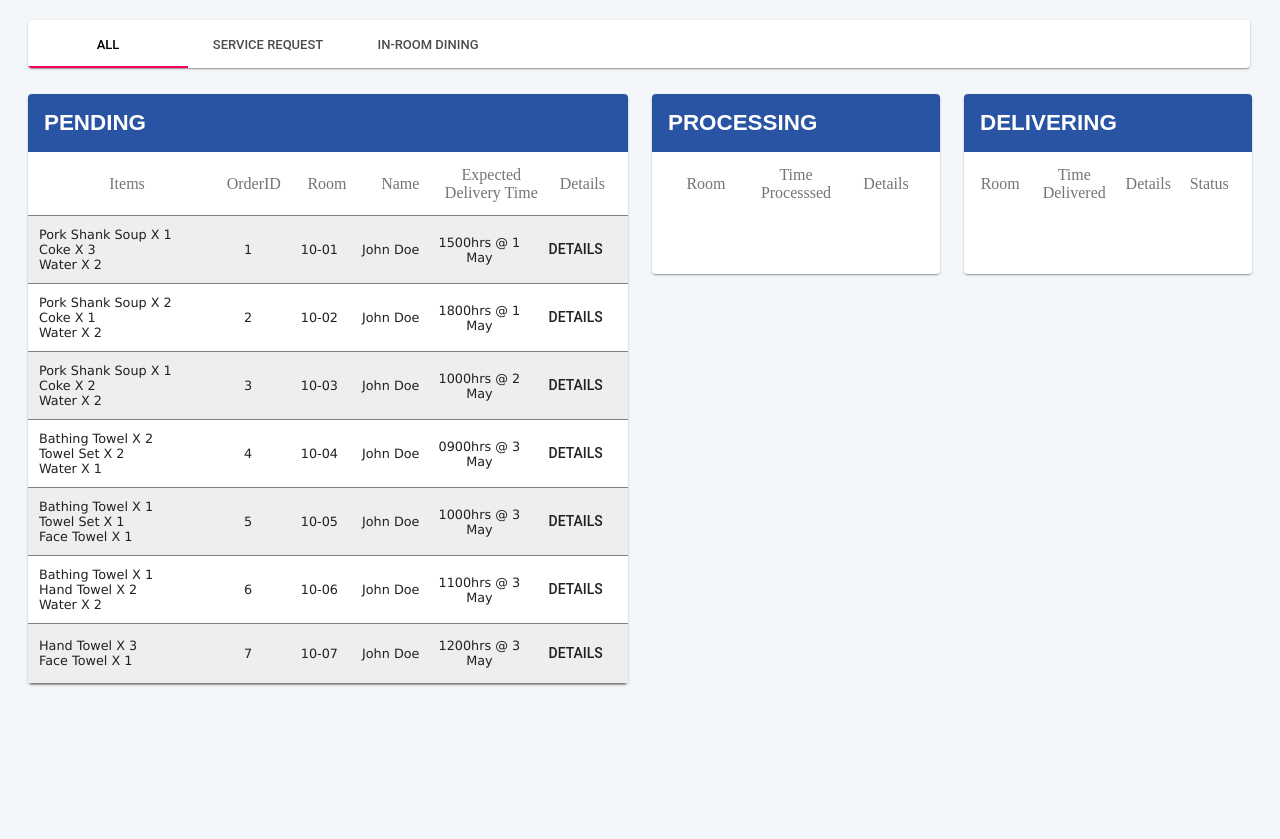
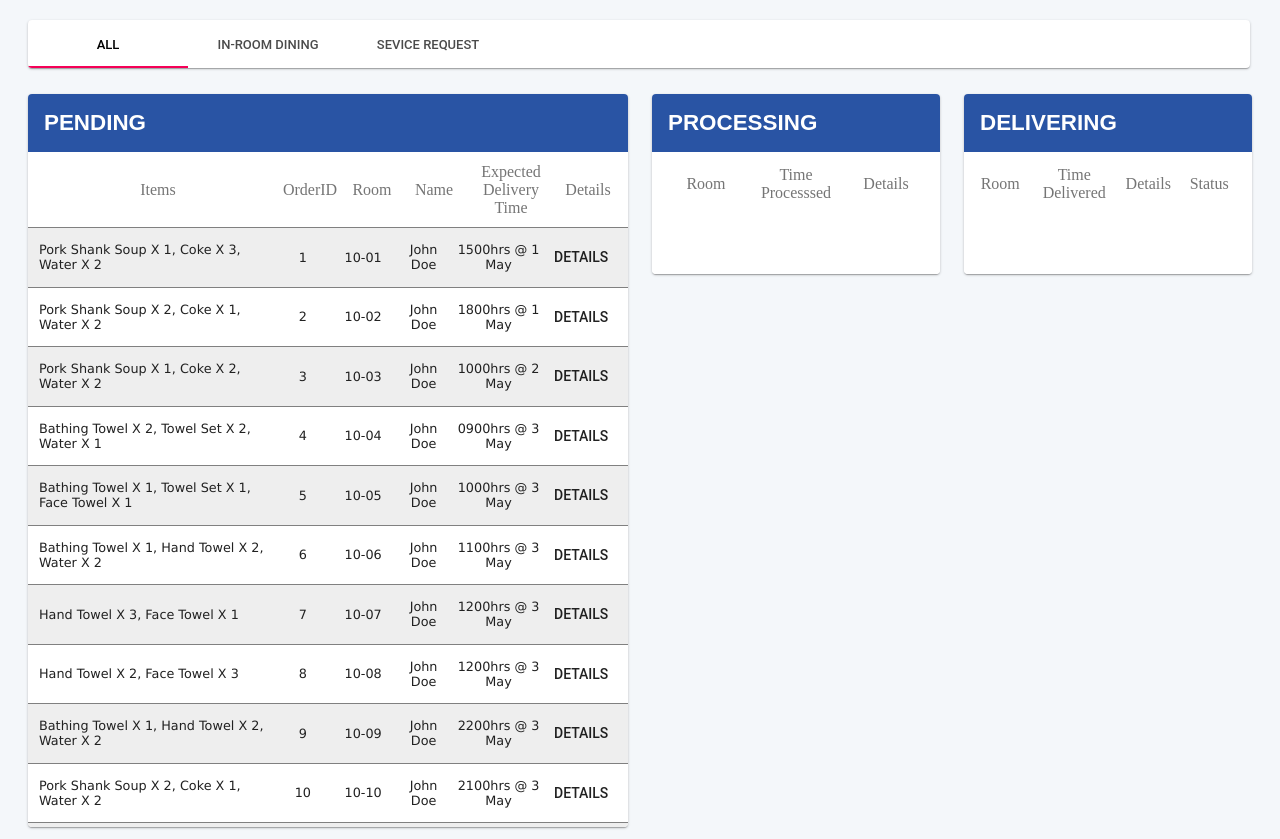
Before and after one commit to huixiang01/melco_concierge, a React (Create React App) app: page / in a window 1280 px wide. Before the commit the page ends 800 px from the top, so only its background shows below. Built offline with nearby package versions, Linux system fonts and the light colour scheme.

Commit message:
nothing much la

```diff
--- a/src/App.jsx
+++ b/src/App.jsx
@@ -23,15 +23,13 @@ class App extends React.Component {
     document.querySelectorAll('body')[0].style = 'background-color: rgb(244, 247, 250);'
   }
 
-
   handleFixedTabChange = (event, value) => {
     this.setState({tab_index: value});
   };
 
 
   handleStatus = orderid => () => {
-    console.log(orderid)
-    console.log('state', this.state)
+
     this.setState({
         accordion :{
           ...this.state.accordion,
@@ -72,7 +70,6 @@ class App extends React.Component {
 
         }
       }
-
       this.setState(newState)
       return
     }
@@ -89,7 +86,8 @@ class App extends React.Component {
 
     const finishOrderIds = Array.from(finish.orderIds)
     finishOrderIds.push(draggableId)
-    finishOrderIds.sort()
+
+    finishOrderIds.sort(function(a, b){return a-b})
     const newFinish = {
       ...finish,
       orderIds: finishOrderIds
@@ -124,7 +122,6 @@ class App extends React.Component {
   }
 
   render() {
-    console.log(this.state)
 
     return (
 
@@ -132,9 +129,12 @@ class App extends React.Component {
           <Card className ={style.mainCard}>
           <Tabs value={this.state.tab_index} onChange={this.handleFixedTabChange} >
             <Tab label='All'></Tab>
-            <Tab label='Service Request'></Tab>
             <Tab label='In-Room Dining'></Tab>
+            <Tab label='Sevice Request'></Tab>
           </Tabs>
+        </Card>
+        <Card>
+
         </Card>
         <br/>
           <Grid container spacing={24} className={style.grid}>
--- a/src/column.jsx
+++ b/src/column.jsx
@@ -32,7 +32,7 @@ export default class Column extends React.Component {
         <table className={style.columntable_heading}>
           <thead>
             <tr>
-            <th width="25%" align="center" className={style.heading}>
+            <th width="40%" align="center" className={style.heading}>
             Items
               </th>
             <th width="10%" align="center" className={style.heading}>
@@ -99,7 +99,8 @@ export default class Column extends React.Component {
         <Card className={style.carddroppable}>
           <CardContent className={style.cardtitle}>{this.props.column.title}</CardContent>
           {this.handleHeading()}
-            <Droppable droppableId={this.props.column.id} type="order" key={this.props.column.id}>
+            <Droppable droppableId={this.props.column.id} type="order"
+            key={this.props.column.id} >
               {(provided, snapshot) => (
                 <div className={style.column}
                   ref={provided.innerRef}
--- a/src/index.module.scss
+++ b/src/index.module.scss
@@ -18,6 +18,8 @@
   background-color: white;
   flex-grow: 1;
   min-height:59px;
+  overflow-y: scroll;
+  max-height:600px
 }
 
 .heading {
--- a/src/initialdata.json
+++ b/src/initialdata.json
@@ -95,13 +95,113 @@
       "details": "details",
       "timestamp":"",
       "status": false
+    },
+    "8": {
+      "type" : 2,
+      "items" : {"Hand Towel" : {"amount" : 2}, "Face Towel" : {"amount" : 3}},
+      "orderid" : 8,
+      "comments":"I want to have more napkins. Thank you",
+      "room": "10-08",
+      "name": "John Doe",
+      "expected_delivery_time": "1200hrs @ 3 May",
+      "details": "details",
+      "timestamp":"",
+      "status": false
+    },
+    "9": {
+      "type" : 2,
+      "items" : {"Bathing Towel" : {"amount" : 1}, "Hand Towel" : {"amount" : 2}, "Water" : {"amount" : 2}},
+      "orderid" : 9,
+      "comments":"I want to have more napkins. Thank you",
+      "room": "10-09",
+      "name": "John Doe",
+      "expected_delivery_time": "2200hrs @ 3 May",
+      "details": "details",
+      "timestamp":"",
+      "status": false
+    },
+    "10": {
+      "type" : 1,
+      "items" : {
+        "Pork Shank Soup" : {"amount" : 2, "price" : 1056},
+        "Coke" : {"amount" : 1, "price" : 1032},
+        "Water" : {"amount" : 2, "price" : 405}
+      },
+      "orderid" : 10,
+      "comments":"I want to have more towels",
+      "room": "10-10",
+      "name": "John Doe",
+      "expected_delivery_time": "2100hrs @ 3 May",
+      "details": "details",
+      "timestamp":"",
+      "status": false
+    },
+    "11": {
+      "type" : 2,
+      "items" : {"Bathing Towel" : {"amount" : 2}, "Towel Set" : {"amount" : 2}, "Water" : {"amount" : 1}},
+      "orderid" : 11,
+      "comments":"I want to have more napkins. Thank you",
+      "room": "10-11",
+      "name": "John Doe",
+      "expected_delivery_time": "1200hrs @ 3 May",
+      "details": "details",
+      "timestamp":"",
+      "status": false
+    },
+    "12": {
+      "type" : 2,
+      "items" : {"Bathing Towel" : {"amount" : 2}, "Towel Set" : {"amount" : 2}, "Water" : {"amount" : 1}},
+      "orderid" : 12,
+      "comments":"I want to have more napkins. Thank you",
+      "room": "10-12",
+      "name": "John Doe",
+      "expected_delivery_time": "1200hrs @ 3 May",
+      "details": "details",
+      "timestamp":"",
+      "status": false
+    },
+    "13": {
+      "type" : 2,
+      "items" : {"Bathing Towel" : {"amount" : 2}, "Towel Set" : {"amount" : 2}, "Water" : {"amount" : 1}},
+      "orderid" : 13,
+      "comments":"I want to have more napkins. Thank you",
+      "room": "10-13",
+      "name": "John Doe",
+      "expected_delivery_time": "1200hrs @ 3 May",
+      "details": "details",
+      "timestamp":"",
+      "status": false
+    },
+    "14": {
+      "type" : 2,
+      "items" : {"Bathing Towel" : {"amount" : 2}, "Towel Set" : {"amount" : 2}, "Water" : {"amount" : 1}},
+      "orderid" : 14,
+      "comments":"I want to have more napkins. Thank you",
+      "room": "10-14",
+      "name": "John Doe",
+      "expected_delivery_time": "1200hrs @ 3 May",
+      "details": "details",
+      "timestamp":"",
+      "status": false
+    },
+    "15": {
+      "type" : 2,
+      "items" : {"Bathing Towel" : {"amount" : 2}, "Towel Set" : {"amount" : 2}, "Water" : {"amount" : 1}},
+      "orderid" : 15,
+      "comments":"I want to have more napkins. Thank you",
+      "room": "10-15",
+      "name": "John Doe",
+      "expected_delivery_time": "1200hrs @ 3 May",
+      "details": "details",
+      "timestamp":"",
+      "status": false
     }
   },
   "columns": {
     "column-1": {
       "id": "column-1",
       "title": "Pending",
-      "orderIds": ["1","2","3","4","5","6","7"],
+      "orderIds": ["1","2","3","4","5","6","7","8","9","10","11","12","13","14","15"],
       "fields" :["Items", "OrderID","Room", "Name", "Expected Delivery Time", "Details"]
     },
     "column-2": {
--- a/src/orders.jsx
+++ b/src/orders.jsx
@@ -6,20 +6,21 @@ import OrderDetailsDining from './order_details_dining';
 import Switch from '@material-ui/core/Switch';
 
 export default class Order extends React.Component {
-
-
+  index = 0
 
   handleTableOrder = () => {
     if (this.props.column_id === "column-1") {
+      var Objectlength = Object.entries(this.props.order.items).length - 1
       return(
         <table width="100%" className={style.field}>
           <tbody>
             <tr>
-            <td width="25%" align="left">
+            <td width="40%" align="left">
               {Object.entries(this.props.order.items).map(([item, itemdetails]) => {
+                Objectlength -= 1
                 return (
-                <div key={this.props.order.orderid + item}>{item} X {itemdetails.amount}</div>
-              )})}
+                  <span key={item + itemdetails.amount}>{item} X {itemdetails.amount}{Objectlength === -1 ? undefined : ","} </span>
+                )})}
               </td>
             <td width="10%" align="center">
             {this.props.order.orderid}
```
